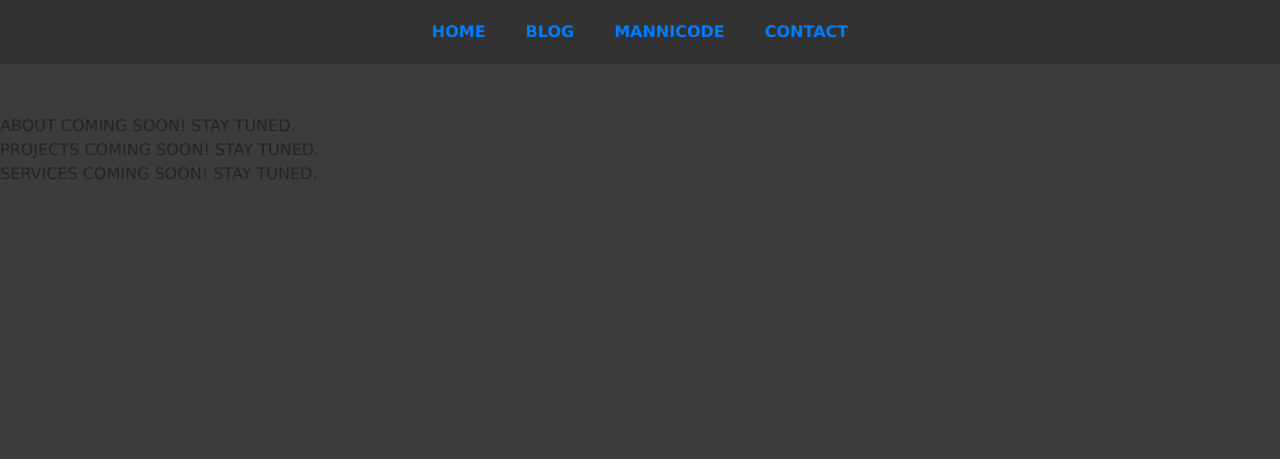
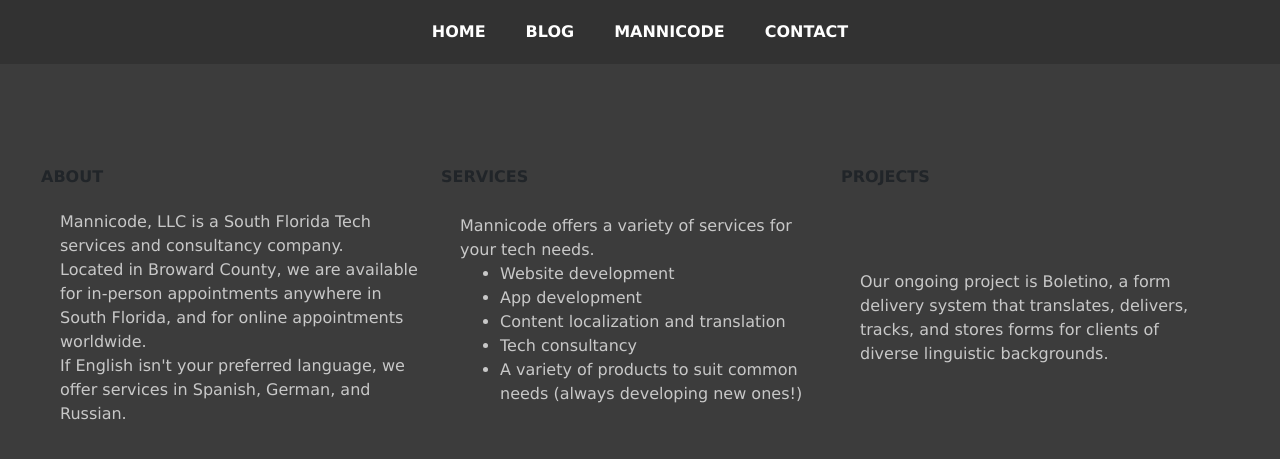
Before and after one commit to mannicar/mannico, a Django app: page /landing/mannicode in a window 1280 px wide. Shown: the top 459 px of the page. Run offline with Django 3.2, Linux system fonts and the light colour scheme; lists and menus that the app fills with data are empty; some libraries are stand-ins or nearby versions.

Commit message:
- about page - center about page info - replace picture

```diff
--- a/mannico/landing/static/css/styles.css
+++ b/mannico/landing/static/css/styles.css
@@ -18,6 +18,15 @@
     border-spacing: 15px 15px;
     margin-left: auto;
     margin-right: auto;
+}
+
+table.index_header_table a {
+    color:rgb(255,255,255);
+    text-decoration:none;
+}
+
+table.index_header_table th:hover{
+    background-color: rgb(60,60,60);
 }
 
 #content_div {
@@ -45,7 +54,7 @@
 }
 
 div.singlespace {
-    height:50px;
+    height:100px;
 }
 
 table.index_header_table th {
@@ -57,3 +66,13 @@
     width:500px;
     border-radius:50%;
 }
+
+table.pamphlet td{
+    padding:20px;
+    width: 400px;
+    color: rgb(200,200,200);
+}
+table.pamphlet{
+    margin-left:auto;
+    margin-right:auto;
+}
--- a/mannico/landing/templates/base_generic.html
+++ b/mannico/landing/templates/base_generic.html
@@ -1,7 +1,7 @@
 <!DOCTYPE html>
 <html lang="en">
 <head>
-  {% block title %}<title>Local Library</title>{% endblock %}
+  {% block title %}<title>Manni.co</title>{% endblock %}
   <meta charset="utf-8">
   <meta name="viewport" content="width=device-width, initial-scale=1">
   <link rel="stylesheet" href="https://stackpath.bootstrapcdn.com/bootstrap/4.1.3/css/bootstrap.min.css" integrity="sha384-MCw98/SFnGE8fJT3GXwEOngsV7Zt27NXFoaoApmYm81iuXoPkFOJwJ8ERdknLPMO" crossorigin="anonymous">
--- a/mannico/landing/templates/mannicode.html
+++ b/mannico/landing/templates/mannicode.html
@@ -3,8 +3,48 @@
 {% load static %}
 {% block content_div %}
 <div class="singlespace"></div>
-<p> ABOUT COMING SOON!  STAY TUNED. </p>
-<p> PROJECTS COMING SOON!  STAY TUNED. </p>
-<p> SERVICES COMING SOON!  STAY TUNED. </p>
+
+<div class="pamphlet">
+    <table class="pamphlet">
+        <tr>
+            <th> ABOUT </th>
+            <th> SERVICES </th>
+            <th> PROJECTS </th>
+        </tr>
+        <tr>
+            <td>
+                <p> Mannicode, LLC is a South Florida Tech services and consultancy company. </p>
+                <p> Located in Broward County, we are available for in-person appointments
+                anywhere in South Florida, and for online appointments worldwide.</p>
+                <p> If English isn't your preferred language, we offer services in Spanish,
+                    German, and Russian.</p>
+            </td>
+            <td>
+                <p> Mannicode offers a variety of services for your tech needs. </p>
+                <ul>
+                    <li>
+                        Website development
+                    </li>
+                    <li>
+                        App development
+                    </li>
+                    <li>
+                        Content localization and translation
+                    </li>
+                    <li>
+                        Tech consultancy
+                    </li>
+                    <li>
+                        A variety of products to suit common needs (always developing new ones!)
+                    </li>
+                </ul>
+            </td>
+            <td>
+                Our ongoing project is Boletino, a form delivery system that translates, delivers,
+                tracks, and stores forms for clients of diverse linguistic backgrounds.
+            </td>
+        </tr>
+    </table>
+</div>
 
 {% endblock %}
```
Also changed, not shown: mannico/landing/static/images/landing_photo.jpg.
